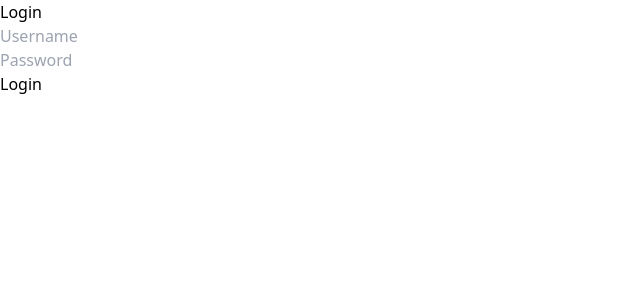
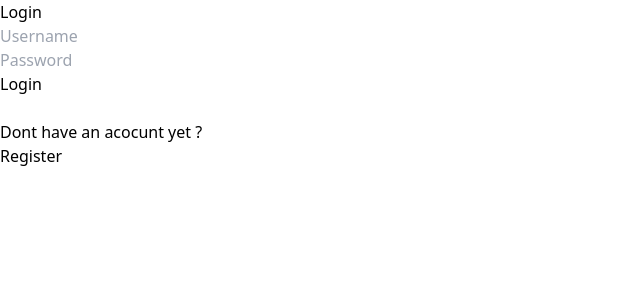
Before and after one commit to Gmasek/Investmenttracker, a React (Vite) app in the folder frontend/: page /login in a window 1280 px wide. Shown: the top 300 px of the page, without its empty margins (0-640 px from the left). Built offline with nearby package versions, Linux system fonts and the light colour scheme.

Commit message:
movement across login logout implemented

```diff
--- a/frontend/src/App.jsx
+++ b/frontend/src/App.jsx
@@ -29,7 +29,9 @@ function App() {
           </ProtectedRoute>
         }
       />
-      <Route path="/login" element={<Login />} />
+      <Route path="/login" element={<Login />}>
+
+      </Route>
       <Route path="/logout" element={<Logout />} />
       <Route path="/register" element={<RegisterAndLogout />} />
       <Route path="*" element={<NotFound />}></Route>
--- a/frontend/src/pages/Login.jsx
+++ b/frontend/src/pages/Login.jsx
@@ -1,7 +1,23 @@
 import Form from "../components/Form"
+import { useNavigate } from "react-router-dom"
+
 
 function Login() {
-    return <Form route="/api/token/" method="login" />
+    const navigate = useNavigate()
+
+    return <>
+        <Form route="/api/token/" method="login" />
+        <br/>
+        <div className="text-center">
+            <h1 className="text-2xl p-5">Dont have an acocunt yet ? </h1>
+            <button onClick={() => navigate("/register")}
+            className="bg-blue-500 hover:bg-blue-700 text-white font-bold py-2 px-4 rounded"
+                >Register</button>
+        </div>
+
+    </>
+
+
 }
 
 export default Login
```
